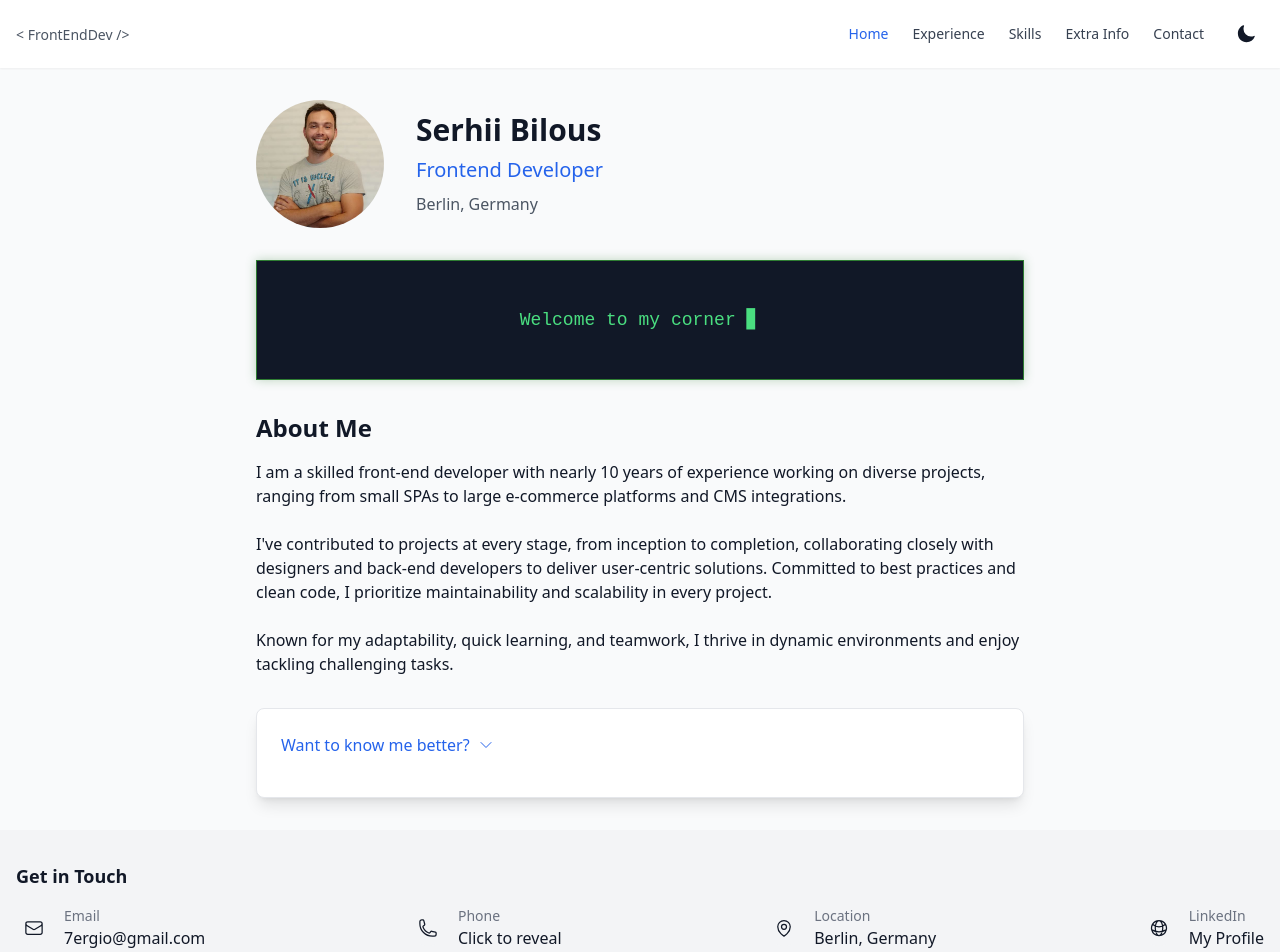
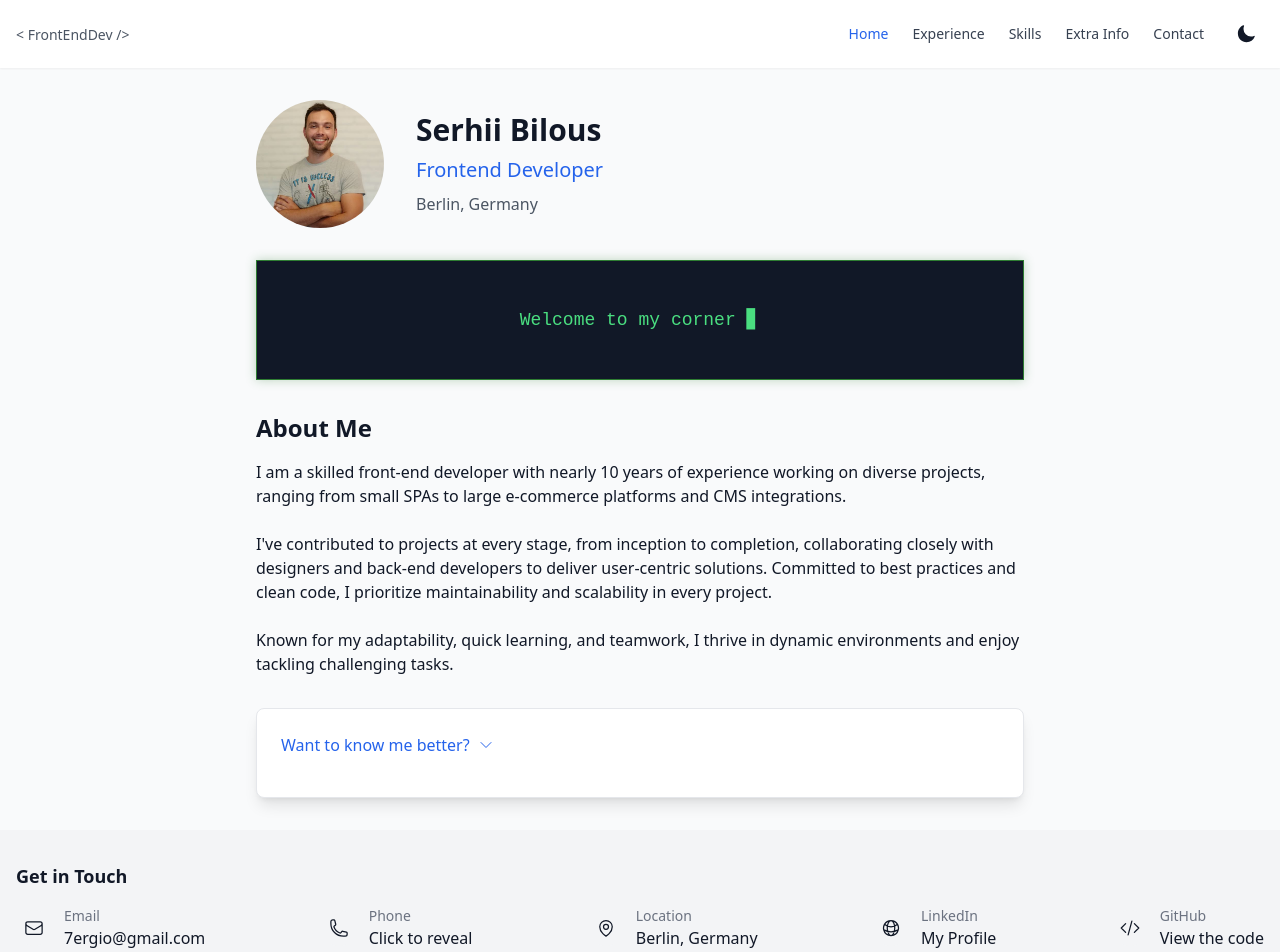
Before and after one commit to 7ergio/resume, a Nuxt app: page / in a window 1280 px wide. Shown: the top 952 px of the page. Built offline with nearby package versions, Linux system fonts and the light colour scheme.

Commit message:
added github link

```diff
--- a/components/ContactInfo.vue
+++ b/components/ContactInfo.vue
@@ -46,7 +46,8 @@
     EnvelopeIcon,
     PhoneIcon,
     MapPinIcon,
-    GlobeAltIcon
+    GlobeAltIcon,
+    CodeBracketIcon
   } from '@heroicons/vue/24/outline'
   import { ref } from 'vue'
 
@@ -80,6 +81,12 @@
       label: 'LinkedIn',
       value: 'My Profile',
       href: personal.linkedin
+    },
+    {
+      icon: CodeBracketIcon,
+      label: 'GitHub',
+      value: 'View the code',
+      href: personal.github
     }
   ]
 </script>
--- a/composables/useResumeData.ts
+++ b/composables/useResumeData.ts
@@ -8,6 +8,7 @@ interface ResumeData {
     phone: string
     email: string
     linkedin: string
+    github: string
     summary: string
   }
   experience: Array<{
--- a/public/data/resume.json
+++ b/public/data/resume.json
@@ -6,6 +6,7 @@
     "phone": "015202853073",
     "email": "7ergio@gmail.com",
     "linkedin": "https://www.linkedin.com/in/bilous-serhii/",
+    "github": "https://github.com/7ergio/resume",
     "summary": "I am a skilled front-end developer with nearly 10 years of experience working on diverse projects, ranging from small SPAs to large e-commerce platforms and CMS integrations.\n\nI've contributed to projects at every stage, from inception to completion, collaborating closely with designers and back-end developers to deliver user-centric solutions. Committed to best practices and clean code, I prioritize maintainability and scalability in every project.\n\nKnown for my adaptability, quick learning, and teamwork, I thrive in dynamic environments and enjoy tackling challenging tasks."
   },
   "experience": [
```
